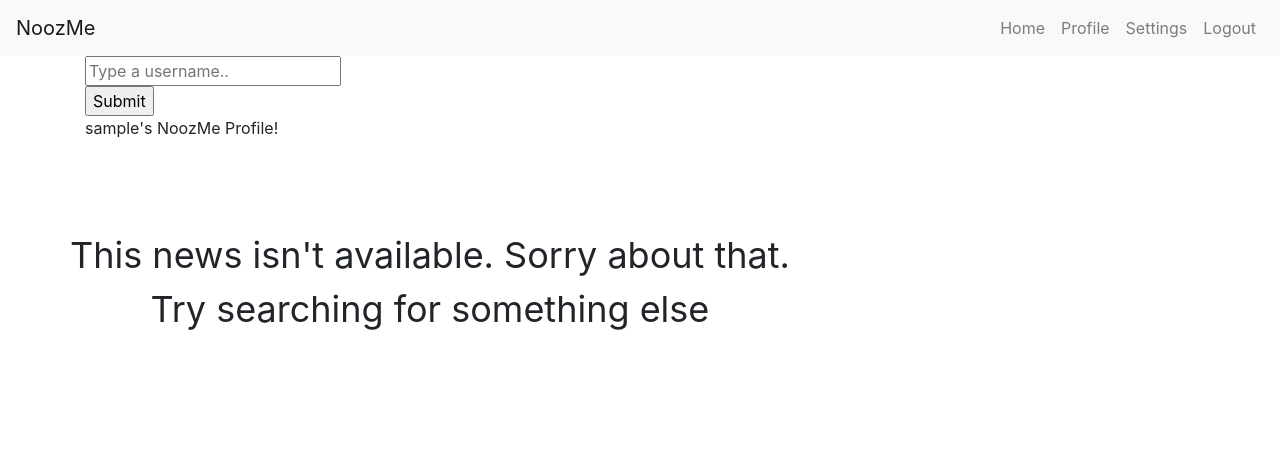
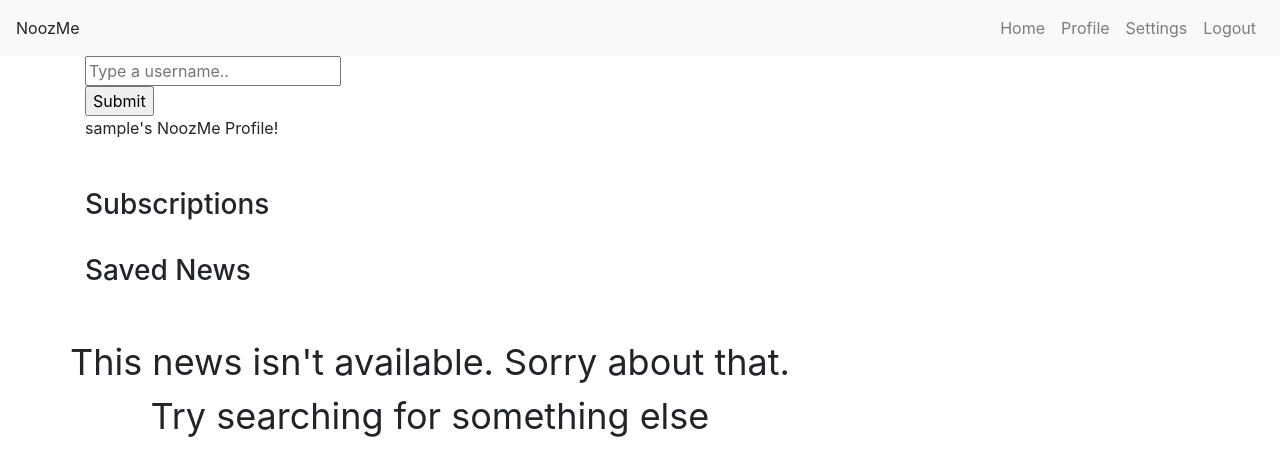
Before and after one commit to mkm3/NoozMe, a Flask app: page /user/1 in a window 1280 px wide. Shown: the top 476 px of the page. Run offline with Flask 2, Linux system fonts and the light colour scheme; the visitor is signed in with stand-in values (Sample User, id 1); data comes from the database, SQL or seed files in the repository; data that the repository does not hold is empty; some libraries are stand-ins or nearby versions.

Commit message:
Added subscription list - profile/dashboard.html

```diff
--- a/crud.py
+++ b/crud.py
@@ -171,14 +171,15 @@
     """Check if user is subscribed to another user."""
 
     subscription = Subscription.query.filter(
-        Subscription.user_id == user_id and
-        Subscription.subscribe_to == profile_user_id
+        Subscription.user_id == user_id,
+        Subscription.subscribe_to_id == profile_user_id
         ).first()
+    print("IS SUBSCRIBED")
     print(subscription)
+    print(subscription is not None)
     return subscription is not None
 
 
-#TODO
 def update_user(user_id, email, preferred_category_id, preferred_country_id):
     """Updates user settings (category and country)."""
     user = User.query.get(user_id)
@@ -189,6 +190,13 @@
 
     db.session.commit()
     return user
+
+
+def get_subsciptions_by_user(user_id):
+    """Get user's list of subscriptions."""
+    user = get_user_by_id(user_id)
+    subscriptions = user.subscriptions
+    return subscriptions
 
 
 #TODO NTH
--- a/model.py
+++ b/model.py
@@ -83,8 +83,8 @@
     subscribe_to_id = db.Column(db.Integer, db.ForeignKey('users.user_id'), nullable=False)
     created = db.Column(db.DateTime, default=datetime.now())
 
-    user = db.relationship('User', primaryjoin = user_id == User.user_id)
-    subscribe_to = db.relationship('User', primaryjoin = subscribe_to_id == User.user_id)
+    user = db.relationship('User', primaryjoin = user_id == User.user_id, backref='subscriptions')
+    subscribe_to = db.relationship('User', primaryjoin = subscribe_to_id == User.user_id, backref='subscribers')
 
     def __repr__(self):
         return f'<Subscription id={self.id} user={self.user} subscribe_to={self.subscribe_to} created={self.created}>'
--- a/seed_database.py
+++ b/seed_database.py
@@ -93,8 +93,9 @@
 subscription3 = Subscription(user=user3, subscribe_to=user4, created=datetime.now())
 subscription4 = Subscription(user=user4, subscribe_to=user5, created=datetime.now())
 subscription5 = Subscription(user=user5, subscribe_to=user1, created=datetime.now())
-#TODO create subscription lists
-#TODO db.session.add_all(subscriptions)
+
+subscriptions = [subscription1, subscription2, subscription3, subscription4, subscription5]
+db.session.add_all(subscriptions)
 
 
 #commit all tests to database tables
--- a/server.py
+++ b/server.py
@@ -1,4 +1,5 @@
 
+from logging import LoggerAdapter
 import profile
 from flask import (Flask, render_template, request, flash, session, jsonify,
                    redirect, url_for)
@@ -178,7 +179,7 @@
 
     user = get_logged_in_user()
     print(f"Successfully logged in as {user.fname} {user.lname}")
-    return render_template('dashboard.html', user=user)
+    return render_template('dashboard.html', logged_in_user=user)
 
 #TODO
 @app.route('/settings', methods=['GET','POST'])
@@ -201,7 +202,7 @@
 
     return render_template(
         'settings.html',
-        user=user,
+        logged_in_user=user,
         categories=categories,
         countries=countries
         )
@@ -231,12 +232,16 @@
     else:
         saved_articles = crud.get_saved_news(user, "subscription")
 
+    print("Check Subscription " + str(profile_id))
     is_subscribed = crud.is_subscribed(logged_in_user.user_id, profile_id)
 
+    subscriptions_list = crud.get_subsciptions_by_user(profile_id)
     return render_template('/profile.html', user=user,
                                             saved_articles=json.dumps(saved_articles),
+                                            logged_in_user=logged_in_user,
                                             is_not_logged_in_user=is_not_logged_in_user,
-                                            is_subscribed=is_subscribed)
+                                            is_subscribed=is_subscribed,
+                                            subscriptions_list=subscriptions_list)
 
 
 @app.route('/api/toggle-subscribe', methods=['POST'])
--- a/templates/base.html
+++ b/templates/base.html
@@ -28,7 +28,7 @@
 
         <!-- Navbar collapsed -->
         <nav class="navbar navbar-expand-lg navbar-light bg-light">
-            <a class="navbar-brand" href="#">NoozMe</a>
+            <a>NoozMe</a>
             <button class="navbar-toggler" type="button" data-toggle="collapse" data-target="#navbarSupportedContent" aria-controls="navbarSupportedContent" aria-expanded="false" aria-label="Toggle navigation">
             <span class="navbar-toggler-icon"></span>
             </button>
@@ -43,7 +43,7 @@
                 </li>
 
                 <li class="nav-item">
-                <a class="nav-link" type="profile" href="/user/{{user.user_id}}">Profile</a>
+                <a class="nav-link" type="profile" href="/user/{{logged_in_user.user_id}}">Profile</a>
                 </li>
 
                 <li class="nav-item">
--- a/templates/dashboard.html
+++ b/templates/dashboard.html
@@ -52,7 +52,7 @@
 
       <form method='get'>
           <div class="input-field">
-              <p>You've successfully logged in as {{user.fname}} {{user.lname}}.</p>
+              <p>You've successfully logged in as {{logged_in_user.fname}} {{logged_in_user.lname}}.</p>
               Search
               <input type="text" id="searchquery">
               <input type="submit" id="searchbtn" value="search">
@@ -74,7 +74,9 @@
 
 
       <!--loader to show that search is running-->
+
       <div id="loader" style="display:none;">
+        <br />
         <div class="progress">
           <div class="indeterminate"></div>
         </div>
@@ -83,6 +85,7 @@
 
       <!-- display news results here -->
       <div class="row">
+        <br />
         <div id="newsResults"></div>
       </div>
 
--- a/templates/profile.html
+++ b/templates/profile.html
@@ -43,10 +43,22 @@
     {% endif %}
     <br />
 
+    <!-- Subscriptions -->
+    <div>
+    <h3>Subscriptions</h3>
+    {% for sub in subscriptions_list %}
+        <a href="/user/{{sub.subscribe_to.user_id}}"><i class="fas fa-user-ninja"></i> {{sub.subscribe_to.fname}} {{sub.subscribe_to.lname}} {{sub.subscribe_to.username}} </a>
+    {% endfor %}
+    </div>
+    <br />
+
     <!-- Display user's saved news -->
+    <h3>Saved News</h3>
     <div class="row">
         <div id="newsResults"></div>
     </div>
+
+
 
 <script> const saved_articles = {{saved_articles|safe}}</script>
 </body>
```
Also changed, not shown: templates/settings.html (+6 -6 lines).
